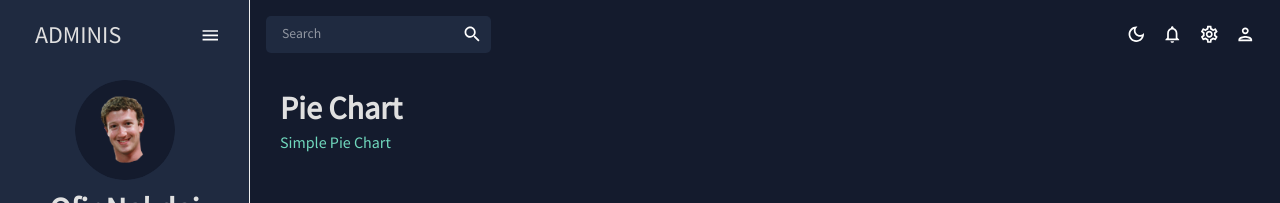
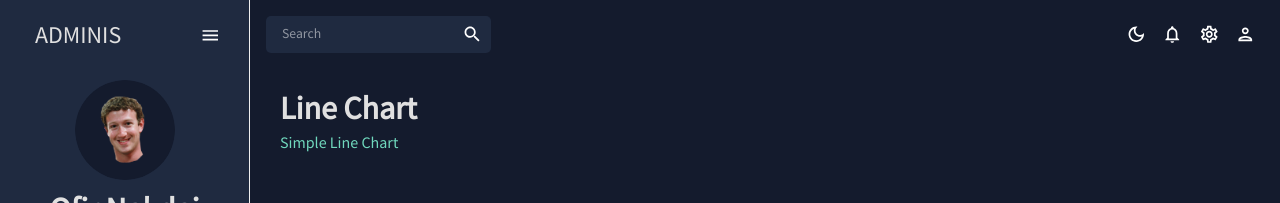
Before and after one commit to ofirNakdai/admin-dashboard, a React (Create React App) app: page /line in a window 1280 px wide. Shown: the top 203 px of the page. Built offline with nearby package versions, Linux system fonts and the light colour scheme.

Commit message:
changing Linechart Header

```diff
--- a/src/scenes/line/index.jsx
+++ b/src/scenes/line/index.jsx
@@ -5,7 +5,7 @@ import Header from "../../components/header";
 const Line = () => {
   return (
     <Box m="20px">
-      <Header title="Pie Chart" subtitle="Simple Pie Chart" />
+      <Header title="Line Chart" subtitle="Simple Line Chart" />
       <Box height="75vh">
         <LineChart />
       </Box>
```
